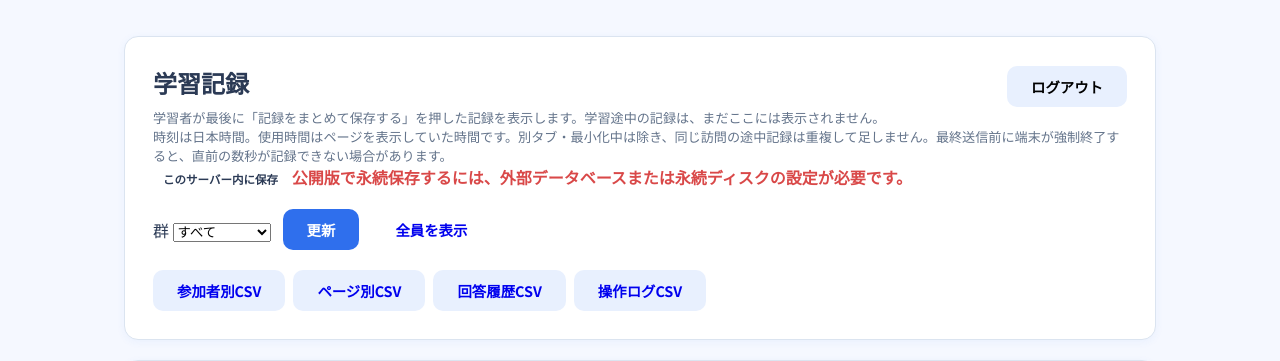
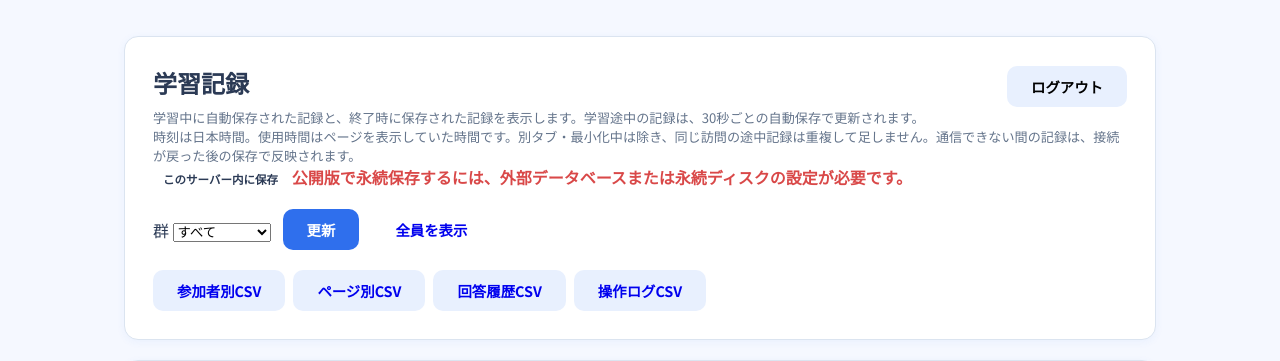
Before and after one commit to s2332093/onomatope_study, a Python web app: template templates/research.html in a window 1280 px wide. Shown: the part 55-416 px from the top of the page. Run offline with Jinja, Linux system fonts and the light colour scheme; the template is opened without the code that fills it, so the values that code supplies are empty.

Commit message:
Describe autosaved in-progress records in researcher view

```diff
--- a/templates/research.html
+++ b/templates/research.html
@@ -13,8 +13,8 @@
   <div style="display:flex;justify-content:space-between;gap:16px;align-items:center"><h1>学習記録</h1><form method="post" action="{{ request.scope.get('study_prefix','') }}/research/logout">
   <input type="hidden" name="_study_participant" value="{{ request.state.participant }}">
   <input type="hidden" name="attempt_id" value="{{ request.state.form_attempt_id }}"><button class="btn" style="background:var(--blue-soft)">ログアウト</button></form></div>
-  <p class="muted small">学習者が最後に「記録をまとめて保存する」を押した記録を表示します。学習途中の記録は、まだここには表示されません。</p>
-  <p class="muted small">時刻は日本時間。使用時間はページを表示していた時間です。別タブ・最小化中は除き、同じ訪問の途中記録は重複して足しません。最終送信前に端末が強制終了すると、直前の数秒が記録できない場合があります。</p>
+  <p class="muted small">学習中に自動保存された記録と、終了時に保存された記録を表示します。学習途中の記録は、30秒ごとの自動保存で更新されます。</p>
+  <p class="muted small">時刻は日本時間。使用時間はページを表示していた時間です。別タブ・最小化中は除き、同じ訪問の途中記録は重複して足しません。通信できない間の記録は、接続が戻った後の保存で反映されます。</p>
   <p>{% if remote %}<span class="badge">外部データベースに保存</span>{% else %}<span class="badge">このサーバー内に保存</span> <strong style="color:var(--red)">公開版で永続保存するには、外部データベースまたは永続ディスクの設定が必要です。</strong>{% endif %}</p>
   <form method="get" style="display:flex;gap:12px;align-items:center;flex-wrap:wrap;margin:20px 0">
     {% if selected %}<input type="hidden" name="participant" value="{{ selected }}">{% endif %}
```
